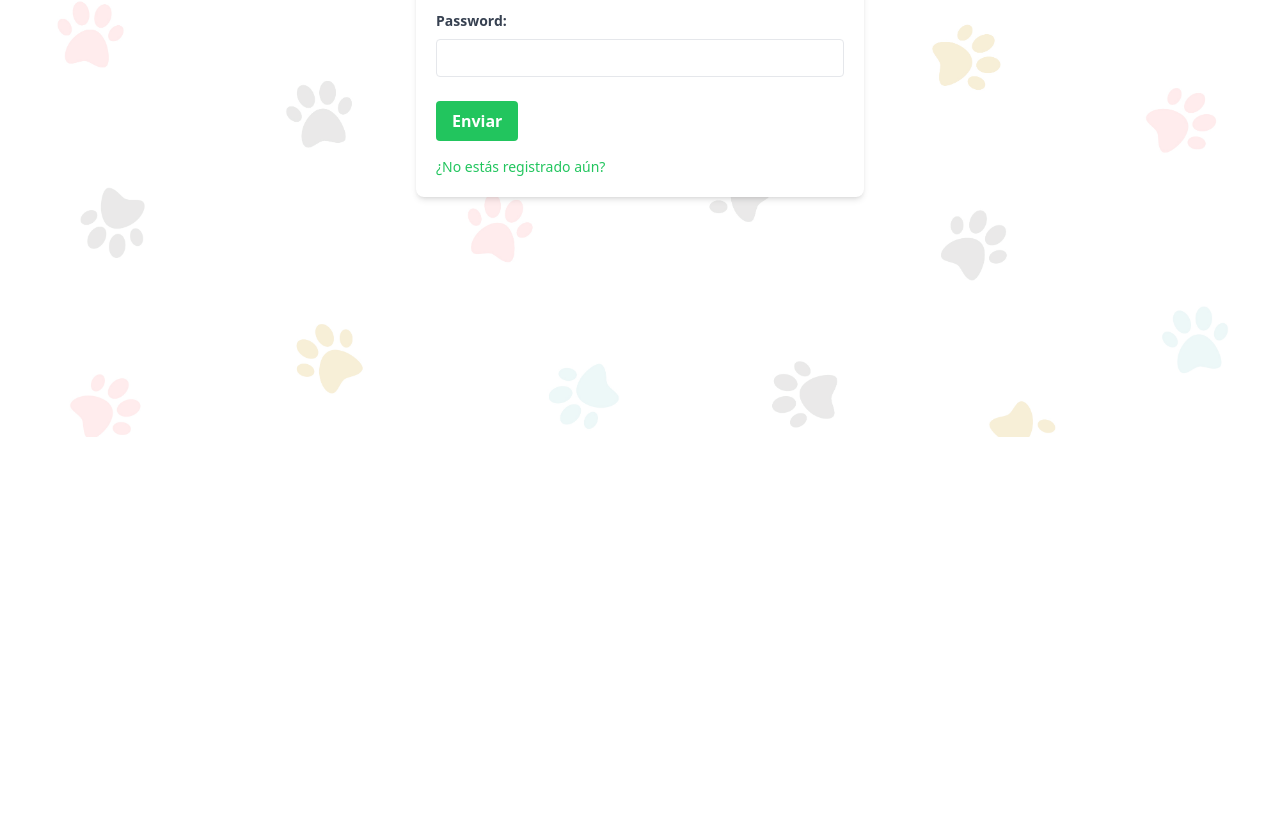
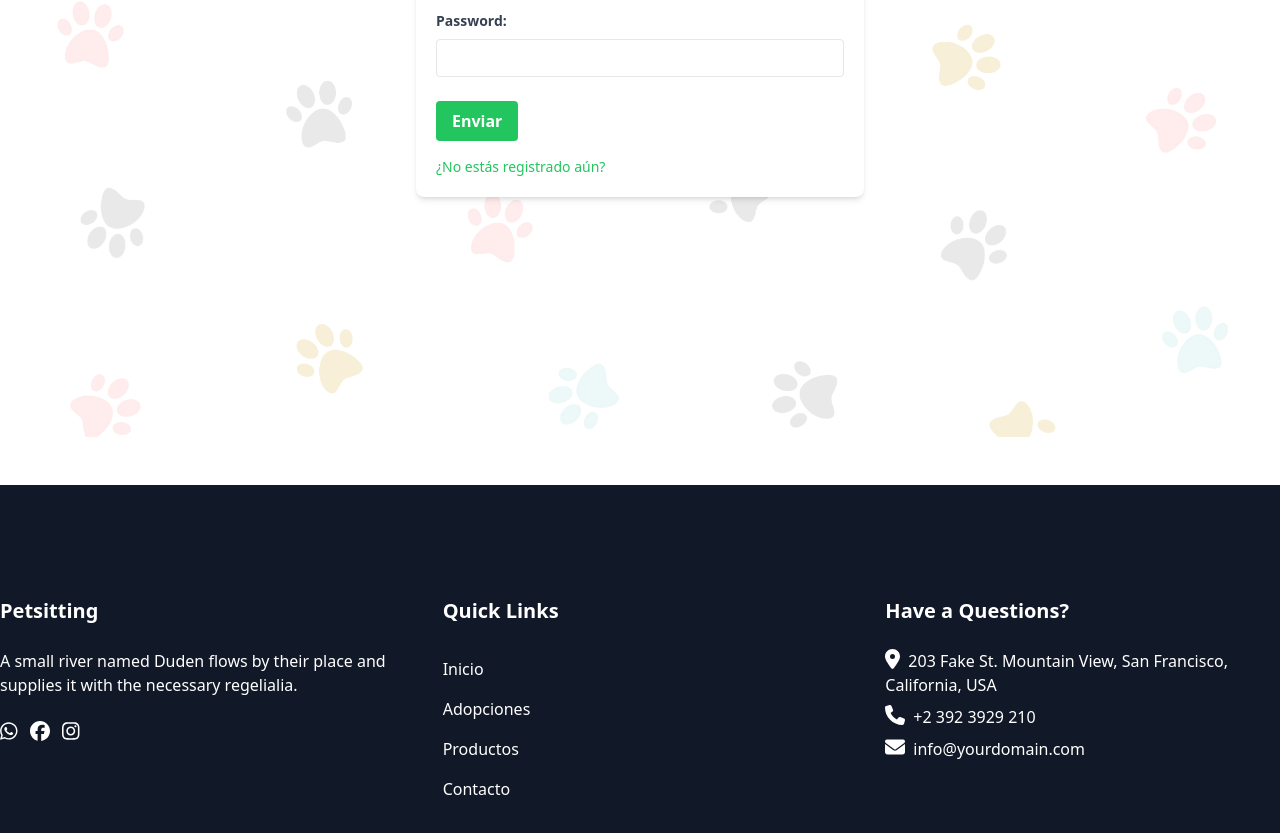
Before and after one commit to JuanSOrtiz/FluffyPets, a React (Vite) app in the folder frontend/: page /login in a window 1280 px wide. Shown: the part 493-1326 px from the top of the page. Before the commit the page ends 930 px from the top, so only its background shows below. Built offline with nearby package versions, Linux system fonts and the light colour scheme.

Commit message:
footer en login y signup

```diff
--- a/frontend/src/components/Login.jsx
+++ b/frontend/src/components/Login.jsx
@@ -4,6 +4,7 @@ import { Link } from 'react-router-dom';
 import { useUser } from '../UserContext';
 import Header from './Header';
 import bgImage from '../assets/images/fondo.png';
+import Footer from './Footer';
 
 const Login = () => {
     const [email, setEmail] = useState('')
@@ -98,6 +99,8 @@ const Login = () => {
         {user.role && <p className="text-gray-700 mt-4">Rol del usuario: {user.role}</p>}
       </div>
       </div>
+
+      <Footer/>
     </>
   )
 }
--- a/frontend/src/components/Signup.jsx
+++ b/frontend/src/components/Signup.jsx
@@ -2,6 +2,7 @@ import React from 'react'
 import { useState, useEffect } from 'react';
 import Header from './Header';
 import bgImage from '../assets/images/fondo.png'
+import Footer from './Footer';
 
 
 const Signup = () => {
@@ -151,6 +152,10 @@ const Signup = () => {
         </form>
       </div>
     </div>
+
+    <Footer/>
+
+
     </>
   )
 }
```
